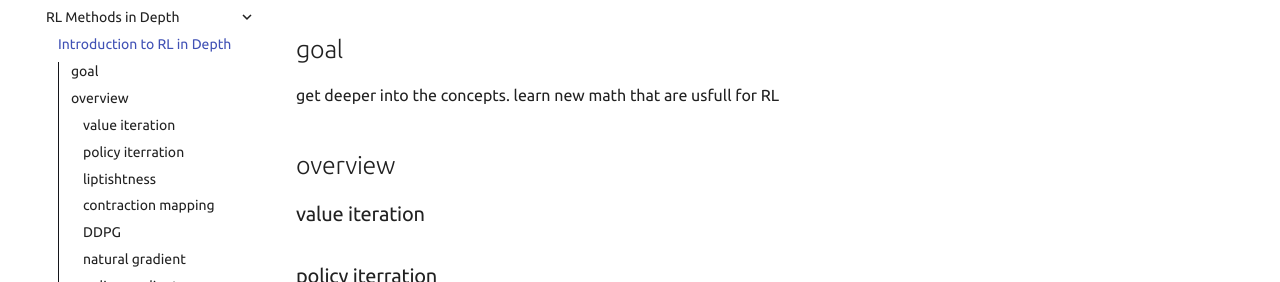
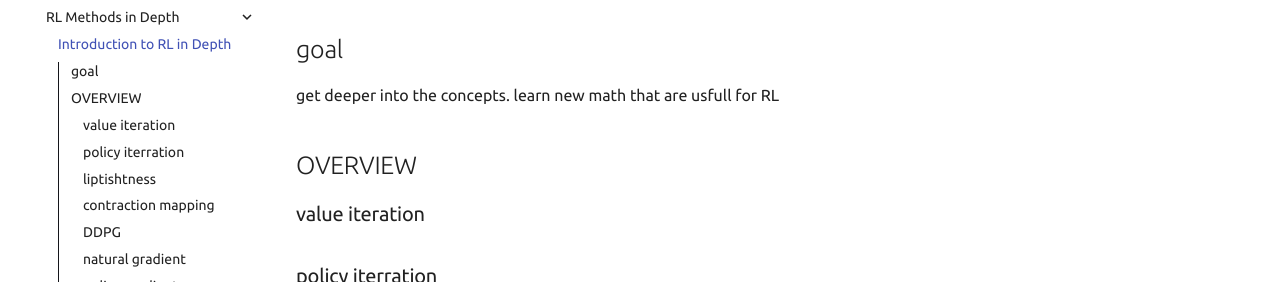
Before and after one commit to DeepRLCourse/DeepRLCourse.github.io, an MkDocs documentation site: the page built from docs/course_notes/intro-to-phase2.md, in a window 1280 px wide and 900 px high. Shown: the part 196-478 px from the top of the window. Built offline with MkDocs 1.6.1 and Material for MkDocs 9.7.7, drawn with Linux system fonts in a browser that asks for light colours; some web fonts are replaced.

Commit message:
Fix some capital cases

```diff
--- a/docs/course_notes/intro-to-phase2.md
+++ b/docs/course_notes/intro-to-phase2.md
@@ -2,7 +2,7 @@
 ## goal
 get deeper into the concepts. learn new math that are usfull for RL
 
-## overview
+## OVERVIEW
 
 ### value iteration
 ### policy iterration
```
